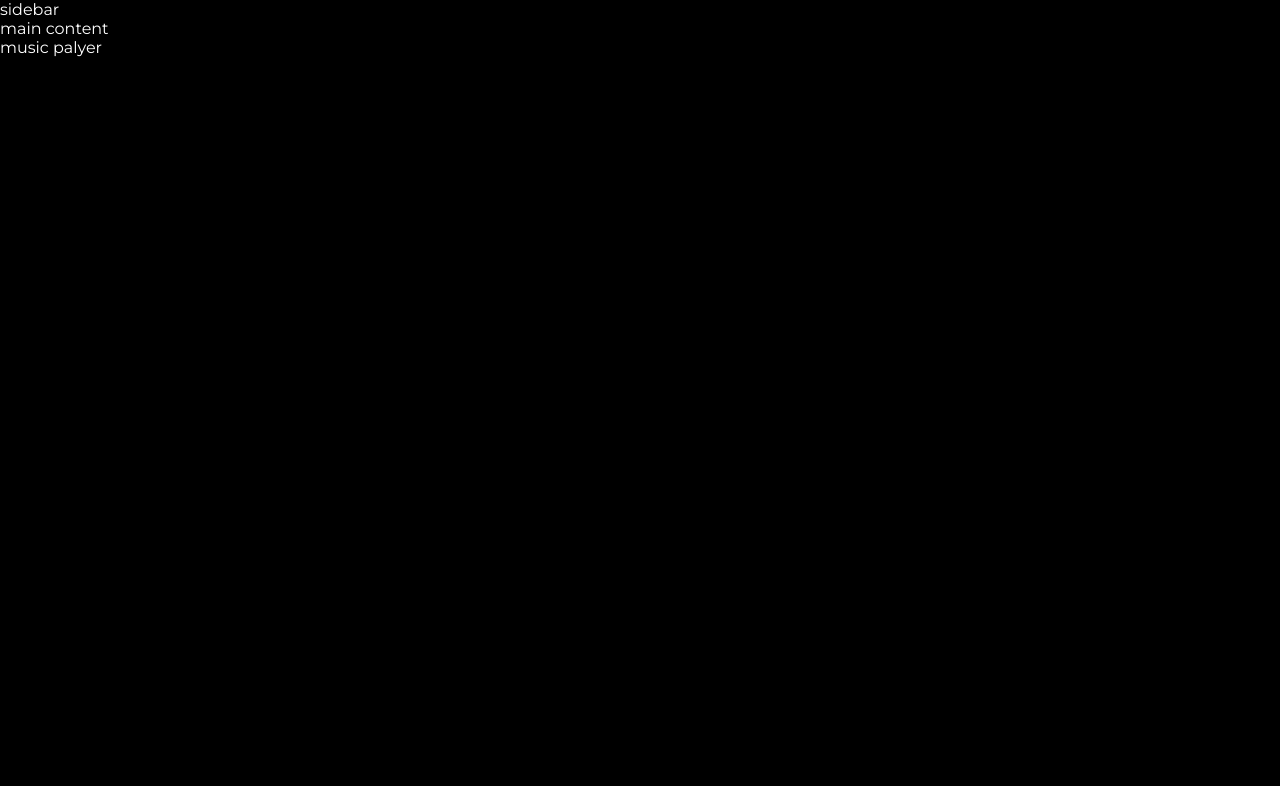
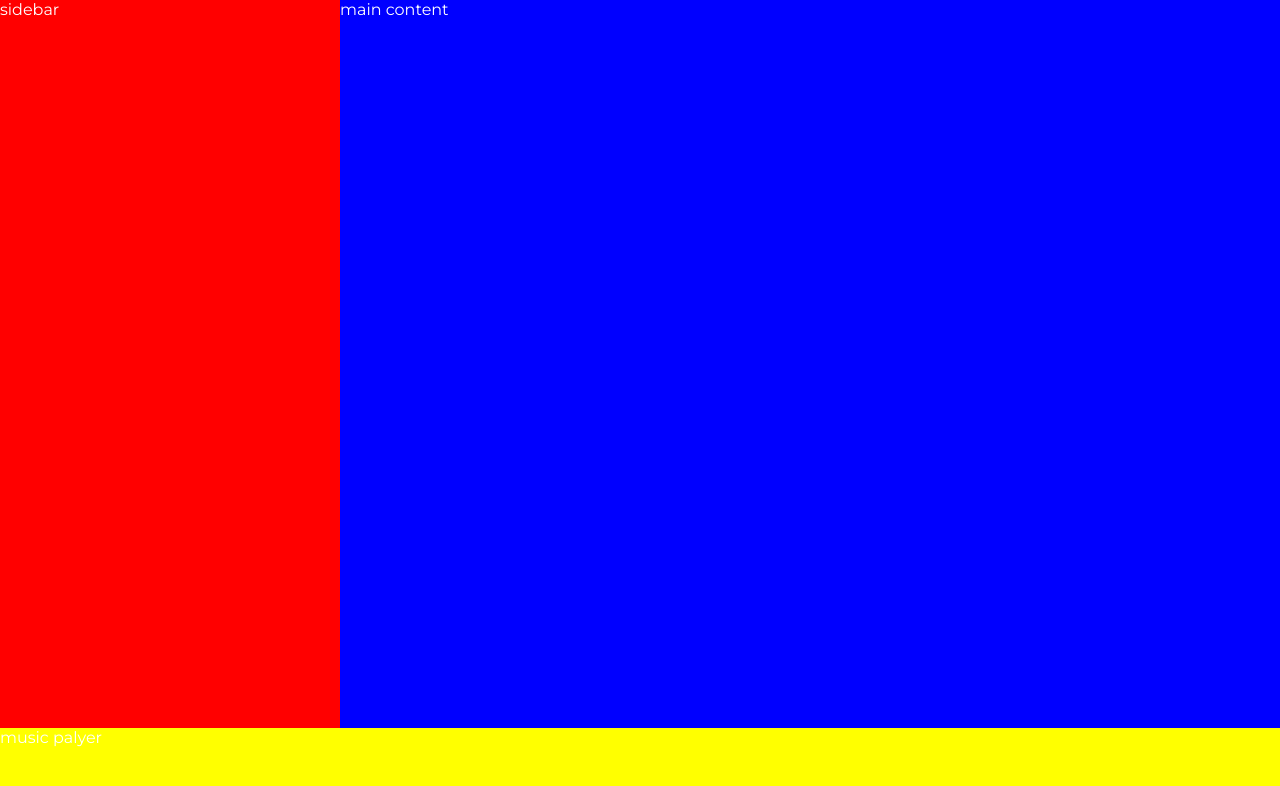
Before and after one commit to NajeebSultan/spotify-clone, a plain HTML site: page index.html in a window 1280 px wide. Drawn offline with Linux system fonts and the light colour scheme.

Commit message:
Give styling

```diff
--- a/style.css
+++ b/style.css
@@ -5,3 +5,26 @@
   color: #fff;
   overflow: hidden;
 }
+
+.main{
+  display: flex;
+  height: 100vh;
+
+}
+
+.sidebar{
+  background-color: red;
+  width: 340px;
+}
+.main-content{
+  background-color: blue;
+  flex: 1;
+}
+
+.music-player{
+  background-color: yellow;
+  position: fixed;
+  bottom: 0;
+  width: 100%;
+  height: 72px;
+}
```
